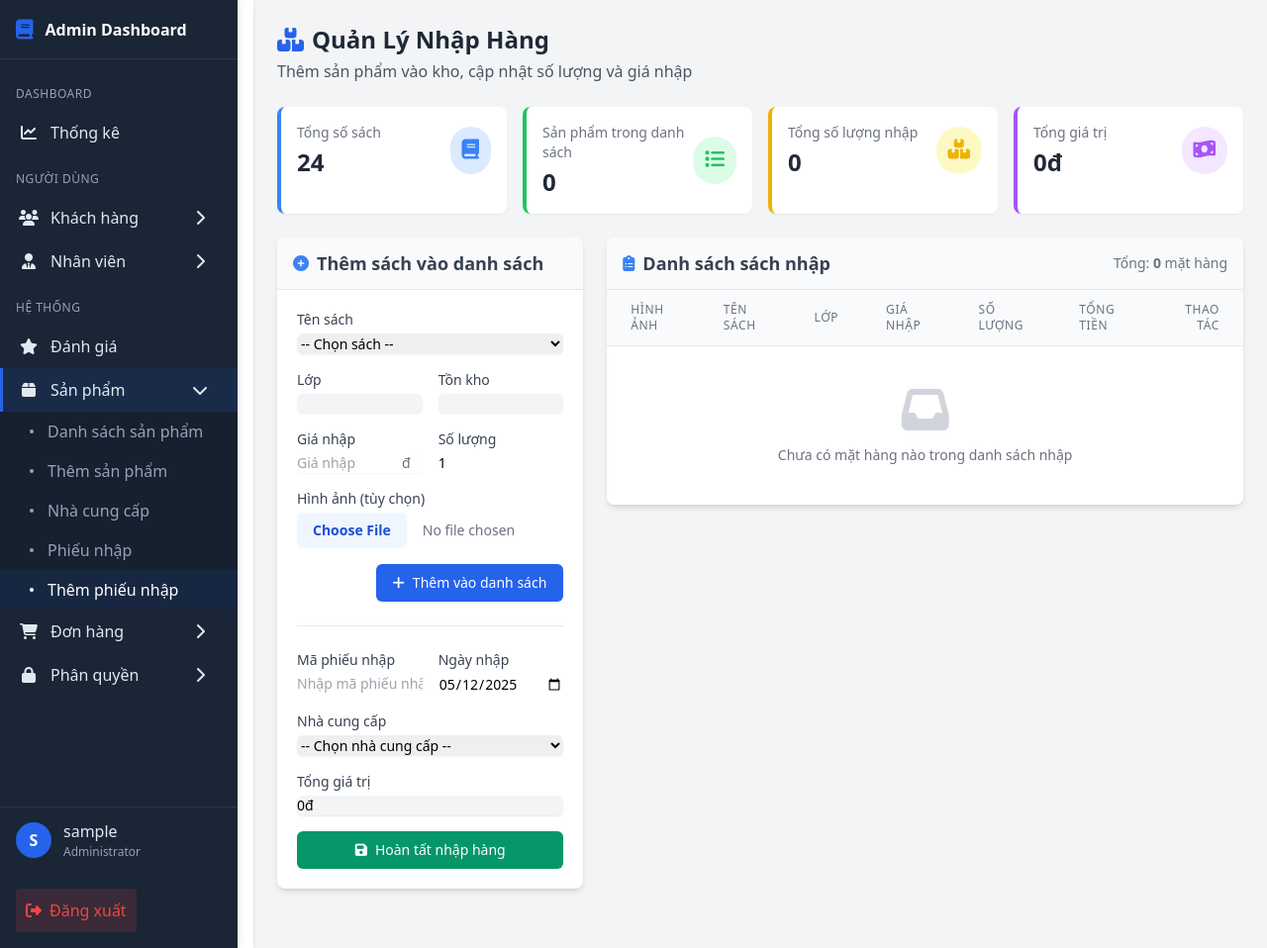
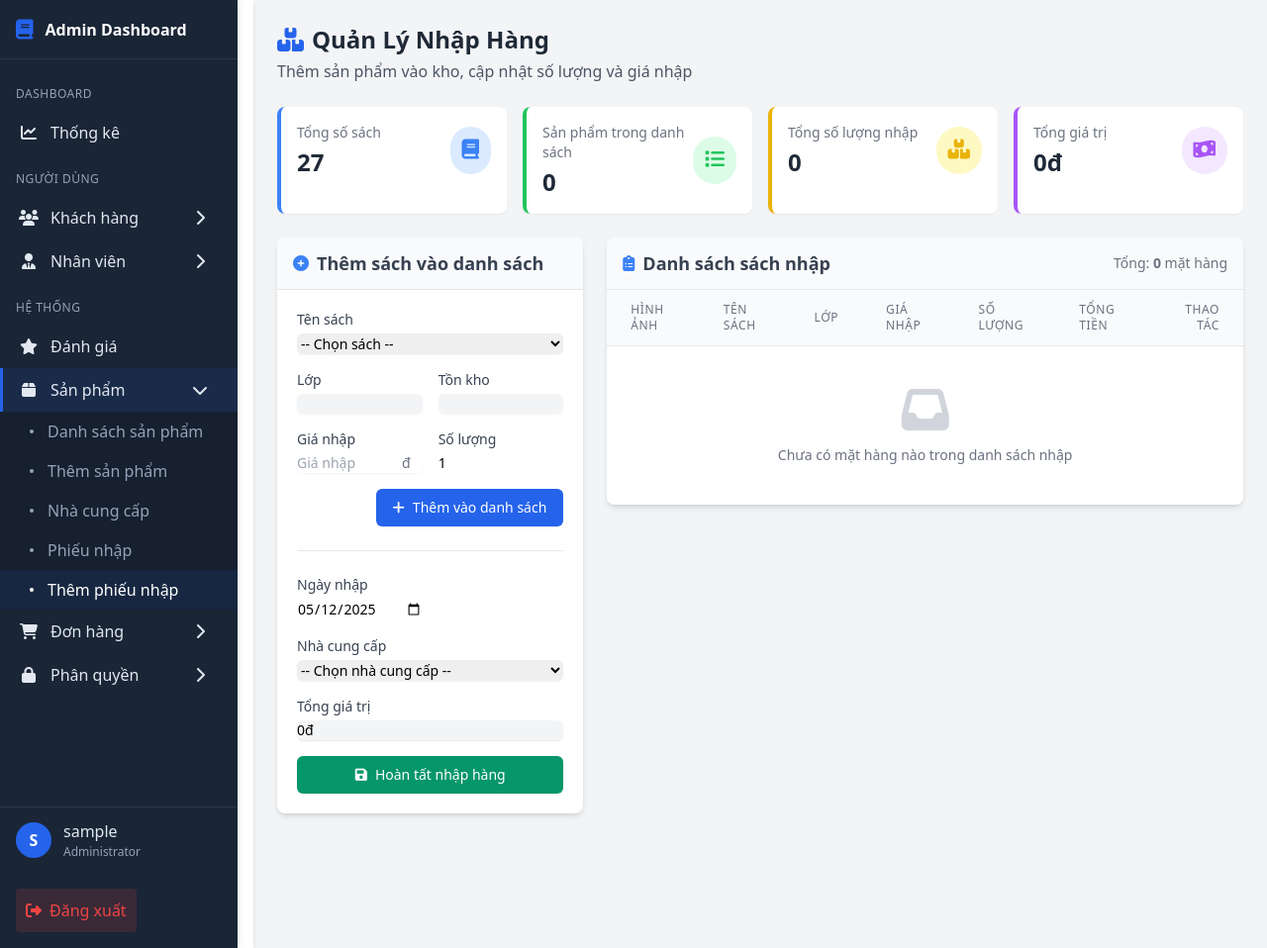
Before and after one commit to ba0huynh/LTW-UD2, a PHP site: page /LTW-UD2/admin/nhapSanPham.php in a window 1280 px wide. Shown: the whole page at 99% size. Run offline with PHP 8.4, Linux system fonts and the light colour scheme; the visitor is signed in with stand-in values (Sample User, id 1); data comes from the database, SQL or seed files in the repository; some libraries are stand-ins or nearby versions.

Commit message:
fix nhapsanphan bôk

```diff
--- a/admin/analytics.php
+++ b/admin/analytics.php
@@ -372,7 +372,6 @@ $growthRate = $previousMonth > 0 ? (($currentMonth - $previousMonth) / $previous
                                                     <th scope="col" class="px-3 py-2 md:px-4 md:py-3 text-left text-xs font-medium text-gray-500 uppercase tracking-wider">Khách hàng</th>
                                                     <th scope="col" class="px-3 py-2 md:px-4 md:py-3 text-right text-xs font-medium text-gray-500 uppercase tracking-wider">Đơn hàng</th>
                                                     <th scope="col" class="px-3 py-2 md:px-4 md:py-3 text-right text-xs font-medium text-gray-500 uppercase tracking-wider">Doanh thu</th>
-                                                    <th scope="col" class="px-3 py-2 md:px-4 md:py-3 text-center text-xs font-medium text-gray-500 uppercase tracking-wider">Hoá đơn</th>
                                                 </tr>
                                             </thead>
                                             <tbody class="bg-white divide-y divide-gray-200">
--- a/admin/nhapSanPham.php
+++ b/admin/nhapSanPham.php
@@ -4,7 +4,7 @@ require_once("../database/database.php");
 require_once("../database/book.php");
 require_once("../database/user.php");
 
-// Create connection
+$bookTable = new BooksTable();
 $conn = new mysqli("localhost", "root", "", "ltw_ud2");
 
 // Check connection
@@ -17,10 +17,7 @@ if (!isset($_SESSION['import_list'])) {
     $_SESSION['import_list'] = [];
 }
 
-// Get list of books and suppliers
-$books_query = "SELECT id, bookName, classNumber, currentPrice, quantitySold, imageURL FROM books WHERE isActive = 1";
-$books_result = $conn->query($books_query);
-$books = $books_result->fetch_all(MYSQLI_ASSOC);
+$books = $bookTable->getAllBook();
 
 $suppliers_query = "SELECT id, name FROM nhacungcap";
 $suppliers_result = $conn->query($suppliers_query);
@@ -120,21 +117,12 @@ if ($_SERVER["REQUEST_METHOD"] == "POST" && isset($_POST['add_to_list'])) {
 
 // Handle form submission for final import
 if ($_SERVER["REQUEST_METHOD"] == "POST" && isset($_POST['import'])) {
-    $import_code = trim($_POST['import_code']);
     $import_date = $_POST['import_date'];
     $supplier_id = intval($_POST['supplier']);
     $idNguoiNhap = isset($_SESSION["user"]) ? $_SESSION["user"] : 1;
     $total = array_sum(array_column($_SESSION['import_list'], 'total'));
 
-    if (empty($import_code)) {
-        echo "<script>
-            Swal.fire({
-                icon: 'error',
-                title: 'Lỗi',
-                text: 'Vui lòng nhập mã phiếu nhập!'
-            });
-        </script>";
-    } elseif (empty($supplier_id)) {
+    if (empty($supplier_id)) {
         echo "<script>
             Swal.fire({
                 icon: 'error',
@@ -205,6 +193,7 @@ if (isset($_GET['delete'])) {
 
 <!DOCTYPE html>
 <html lang="vi">
+
 <head>
     <meta charset="UTF-8">
     <meta name="viewport" content="width=device-width, initial-scale=1.0">
@@ -273,6 +262,7 @@ if (isset($_GET['delete'])) {
                     </div>
                 </div>
 
+
                 <!-- Total Quantity -->
                 <div class="bg-white rounded-lg shadow-sm p-4 border-l-4 border-yellow-500">
                     <div class="flex items-center justify-between">
@@ -285,8 +275,6 @@ if (isset($_GET['delete'])) {
                         </div>
                     </div>
                 </div>
-
-                <!-- Total Value -->
                 <div class="bg-white rounded-lg shadow-sm p-4 border-l-4 border-purple-500">
                     <div class="flex items-center justify-between">
                         <div>
@@ -301,7 +289,6 @@ if (isset($_GET['delete'])) {
             </div>
 
             <div class="grid grid-cols-1 lg:grid-cols-3 gap-6">
-                <!-- Add Book Form -->
                 <div class="lg:col-span-1">
                     <div class="bg-white rounded-lg shadow-md overflow-hidden">
                         <div class="px-4 py-3 bg-gray-50 border-b flex items-center">
@@ -352,10 +339,7 @@ if (isset($_GET['delete'])) {
                                     </div>
                                 </div>
 
-                                <div class="form-group">
-                                    <label class="block text-sm font-medium text-gray-700 mb-1">Hình ảnh (tùy chọn)</label>
-                                    <input type="file" name="image" accept="image/*" class="mt-1 block w-full text-sm text-gray-500 file:mr-4 file:py-2 outline-transparent file:px-4 file:rounded-md file:border-0 file:text-sm file:font-semibold file:bg-blue-50 file:text-blue-700 hover:file:bg-blue-100">
-                                </div>
+
 
                                 <div class="mt-4 flex justify-end">
                                     <button type="submit" name="add_to_list" class="inline-flex items-center px-4 py-2 border border-transparent text-sm font-medium rounded-md shadow-sm text-white bg-blue-600 hover:bg-blue-700 focus:outline-none focus:ring-2 focus:ring-offset-2 focus:ring-blue-500">
@@ -368,10 +352,6 @@ if (isset($_GET['delete'])) {
                             <div class="mt-6 border-t pt-6">
                                 <form method="POST" action="" class="space-y-4">
                                     <div class="grid grid-cols-2 gap-4">
-                                        <div class="form-group">
-                                            <label class="block text-sm font-medium text-gray-700 mb-1">Mã phiếu nhập</label>
-                                            <input type="text" name="import_code" placeholder="Nhập mã phiếu nhập" class="mt-1 block w-full rounded-md border-gray-300 outline-transparent focus:border-blue-500 focus:ring-blue-500 sm:text-sm" required>
-                                        </div>
 
                                         <div class="form-group">
                                             <label class="block text-sm font-medium text-gray-700 mb-1">Ngày nhập</label>
@@ -529,4 +509,5 @@ if (isset($_GET['delete'])) {
         });
     </script>
 </body>
+
 </html>
```
Also changed, not shown: admin/supplier.php (+2 -7 lines). Lines whose indentation alone changed are shown as unchanged.
